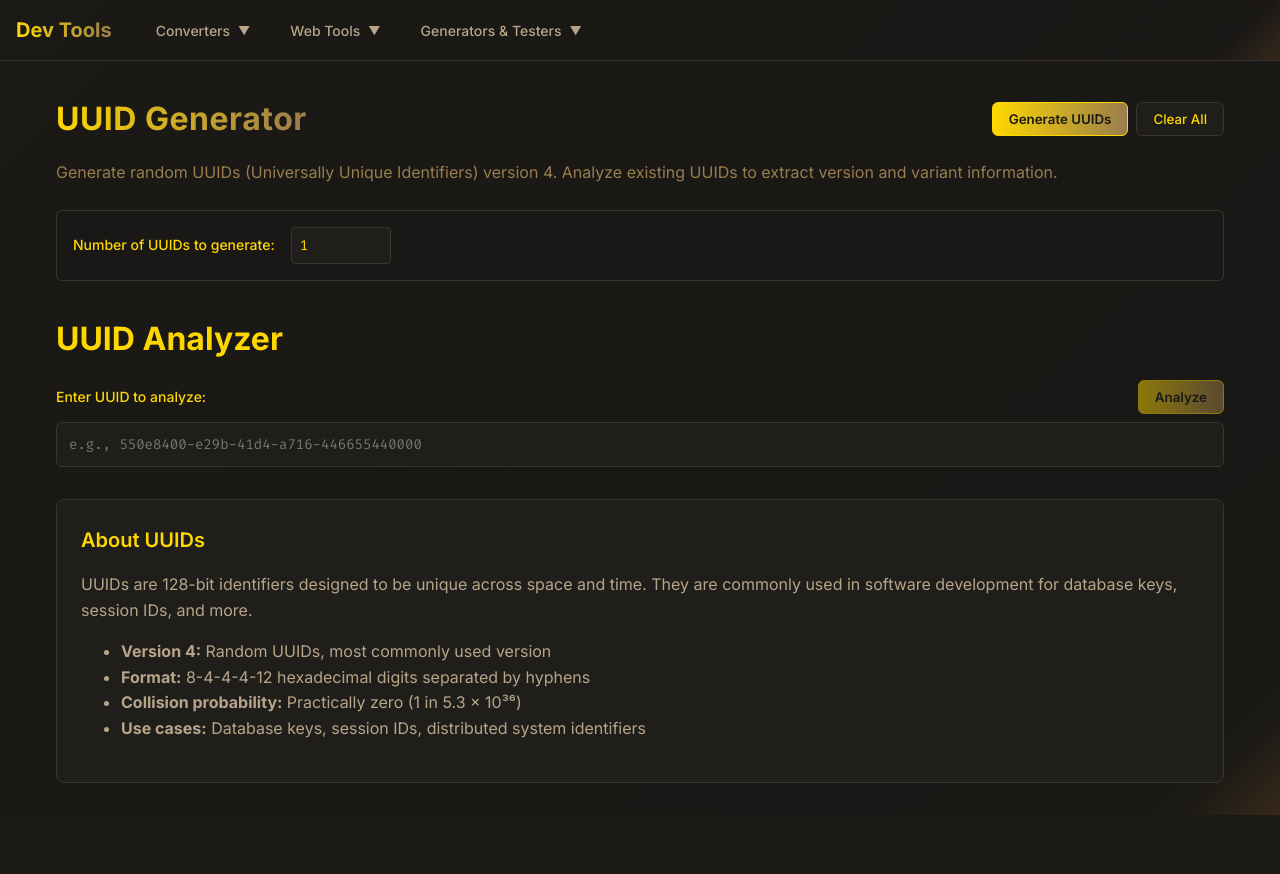
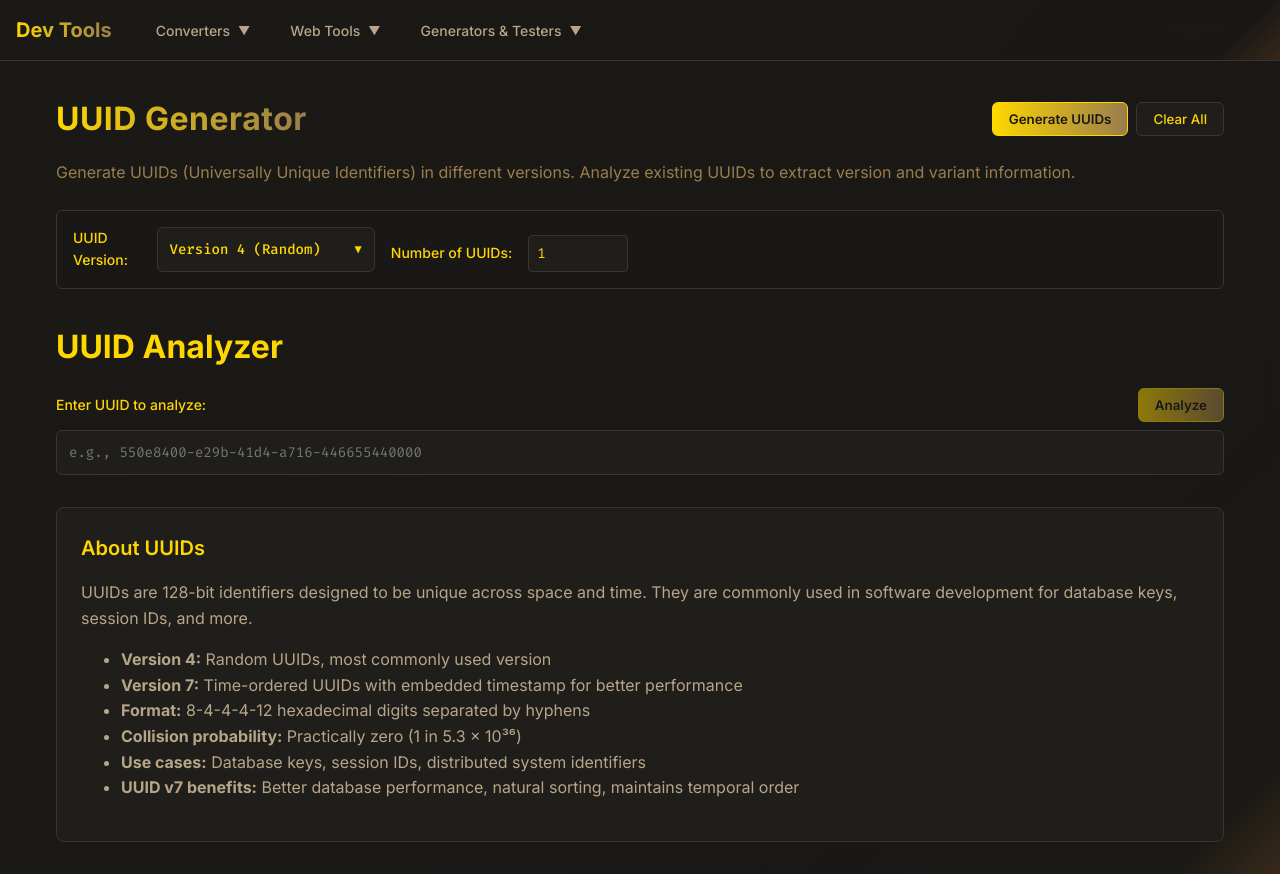
Before and after one commit to NichuSPN/dev-tools, a React (Vite) app: page /uuid in a window 1280 px wide. Before the commit the page ends 815 px from the top, so only its background shows below. Built offline with nearby package versions, Linux system fonts and the light colour scheme.

Commit message:
Fixing UI gaps

```diff
--- a/src/App.css
+++ b/src/App.css
@@ -238,6 +238,11 @@
 .jwt-mode-selector button {
   flex: 1;
   padding: 0.75rem 1rem;
+}
+
+.jwt-mode-selector button.inactive {
+  flex: 1;
+  padding: 0.75rem 1rem;
   background-color: transparent;
   border: none;
   color: var(--text-secondary);
@@ -248,15 +253,15 @@
   font-size: 0.875rem;
 }
 
-.jwt-mode-selector button:hover {
+.jwt-mode-selector button.inactive:hover {
   background-color: var(--bg-tertiary);
   color: var(--text-primary);
 }
 
-.jwt-mode-selector button.active {
+/* .jwt-mode-selector button.active {
   background-color: var(--accent);
   color: white;
-}
+} */
 
 .jwt-mode-content {
   margin-top: 2rem;
@@ -418,6 +423,98 @@
 .analysis-label {
   font-weight: 500;
   color: var(--text-primary);
+}
+
+/* Custom Dropdown styles */
+.custom-dropdown {
+  position: relative;
+  display: inline-block;
+  width: 100%;
+}
+
+.custom-dropdown-toggle {
+  width: 100%;
+  display: flex;
+  align-items: center;
+  justify-content: space-between;
+  padding: 0.75rem;
+  background-color: var(--bg-card);
+  border: 1px solid var(--border);
+  border-radius: 6px;
+  color: var(--text-primary);
+  font-family: var(--font-mono);
+  font-size: 0.875rem;
+  cursor: pointer;
+  transition: all 0.2s ease;
+}
+
+.custom-dropdown-toggle:hover {
+  border-color: var(--border-hover);
+  background-color: var(--bg-tertiary);
+}
+
+.custom-dropdown-toggle:focus {
+  outline: none;
+  border-color: var(--accent);
+}
+
+.custom-dropdown-value {
+  flex: 1;
+  text-align: left;
+}
+
+.custom-dropdown-arrow {
+  font-size: 0.75rem;
+  transition: transform 0.2s ease;
+  color: var(--accent);
+}
+
+.custom-dropdown-arrow.open {
+  transform: rotate(180deg);
+}
+
+.custom-dropdown-menu {
+  position: absolute;
+  top: 100%;
+  left: 0;
+  right: 0;
+  background-color: var(--bg-card);
+  border: 1px solid var(--border);
+  border-radius: 6px;
+  padding: 0.5rem 0;
+  box-shadow: 0 4px 12px rgba(0, 0, 0, 0.3);
+  z-index: 1000;
+  margin-top: 2px;
+}
+
+.custom-dropdown-option {
+  width: 100%;
+  display: block;
+  padding: 0.5rem 1rem;
+  background: none;
+  border: none;
+  color: var(--text-secondary);
+  text-align: left;
+  font-family: var(--font-mono);
+  font-size: 0.875rem;
+  cursor: pointer;
+  transition: all 0.2s ease;
+}
+
+.custom-dropdown-option:hover {
+  background-color: var(--bg-tertiary);
+  color: var(--text-primary);
+}
+
+.custom-dropdown-option.selected {
+  background-color: var(--bg-secondary);
+  color: var(--accent);
+  font-weight: 500;
+}
+
+.custom-dropdown-option.selected::before {
+  content: '✓ ';
+  color: var(--accent);
 }
 
 /* UUID Generator styles */
--- /dev/null
+++ b/src/components/CustomDropdown.jsx
@@ -0,0 +1,60 @@
+import { useState, useRef, useEffect } from 'react'
+
+function CustomDropdown({ options, value, onChange, placeholder = "Select an option", className = "" }) {
+  const [isOpen, setIsOpen] = useState(false)
+  const dropdownRef = useRef(null)
+
+  // Close dropdown when clicking outside
+  useEffect(() => {
+    function handleClickOutside(event) {
+      if (dropdownRef.current && !dropdownRef.current.contains(event.target)) {
+        setIsOpen(false)
+      }
+    }
+
+    document.addEventListener('mousedown', handleClickOutside)
+    return () => {
+      document.removeEventListener('mousedown', handleClickOutside)
+    }
+  }, [])
+
+  const handleSelect = (optionValue) => {
+    onChange(optionValue)
+    setIsOpen(false)
+  }
+
+  const selectedOption = options.find(option => option.value === value)
+
+  return (
+    <div className={`custom-dropdown ${className}`} ref={dropdownRef}>
+      <button
+        type="button"
+        className="custom-dropdown-toggle"
+        onClick={() => setIsOpen(!isOpen)}
+        aria-expanded={isOpen}
+      >
+        <span className="custom-dropdown-value">
+          {selectedOption ? selectedOption.label : placeholder}
+        </span>
+        <span className={`custom-dropdown-arrow ${isOpen ? 'open' : ''}`}>▼</span>
+      </button>
+
+      {isOpen && (
+        <div className="custom-dropdown-menu">
+          {options.map((option) => (
+            <button
+              key={option.value}
+              type="button"
+              className={`custom-dropdown-option ${value === option.value ? 'selected' : ''}`}
+              onClick={() => handleSelect(option.value)}
+            >
+              {option.label}
+            </button>
+          ))}
+        </div>
+      )}
+    </div>
+  )
+}
+
+export default CustomDropdown
--- a/src/pages/UuidGenerator.jsx
+++ b/src/pages/UuidGenerator.jsx
@@ -1,14 +1,17 @@
 import { useState, useCallback } from 'react'
 import {
   generateUUIDv4,
+  generateUUIDv7,
   generateMultipleUUIDs,
   parseUUID,
   getUUIDStats
 } from '../utils/uuidUtils'
+import CustomDropdown from '../components/CustomDropdown'
 
 function UuidGenerator() {
   const [generatedUUIDs, setGeneratedUUIDs] = useState([])
   const [count, setCount] = useState(1)
+  const [version, setVersion] = useState(4)
   const [analyzeInput, setAnalyzeInput] = useState('')
   const [analysis, setAnalysis] = useState(null)
   const [copySuccess, setCopySuccess] = useState('')
@@ -16,13 +19,13 @@ function UuidGenerator() {
 
   const generateUUIDs = useCallback(() => {
     try {
-      const uuids = generateMultipleUUIDs(count, 4) // Always generate version 4 (random) UUIDs
+      const uuids = generateMultipleUUIDs(count, version)
       setGeneratedUUIDs(uuids)
       setError('')
     } catch (error) {
       setError(error.message)
     }
-  }, [count])
+  }, [count, version])
 
 
   const analyzeUUID = useCallback(() => {
@@ -78,13 +81,25 @@ function UuidGenerator() {
       </div>
 
       <p className="muted">
-        Generate random UUIDs (Universally Unique Identifiers) version 4.
+        Generate UUIDs (Universally Unique Identifiers) in different versions.
         Analyze existing UUIDs to extract version and variant information.
       </p>
 
       <div className="uuid-controls">
         <div className="control-group">
-          <label htmlFor="count">Number of UUIDs to generate:</label>
+          <label htmlFor="version-select">UUID Version:</label>
+          <CustomDropdown
+            options={[
+              { value: 4, label: 'Version 4 (Random)' },
+              { value: 7, label: 'Version 7 (Time-ordered)' }
+            ]}
+            value={version}
+            onChange={setVersion}
+            placeholder="Select version"
+          />
+        </div>
+        <div className="control-group">
+          <label htmlFor="count">Number of UUIDs:</label>
           <input
             id="count"
             type="number"
@@ -192,6 +207,16 @@ function UuidGenerator() {
                 <div className="analysis-item">
                   <strong>Description:</strong> <span className="muted">{analysis.description}</span>
                 </div>
+                {analysis.generatedAt && (
+                  <div className="analysis-item">
+                    <strong>Generated At:</strong> <span className="muted">{analysis.generatedAt}</span>
+                  </div>
+                )}
+                {analysis.timestamp && (
+                  <div className="analysis-item">
+                    <strong>Timestamp:</strong> <code>{analysis.timestamp}</code>
+                  </div>
+                )}
                 {(analysis.isNil || analysis.isMax) && (
                   <div className="analysis-item">
                     <strong>Special:</strong>
@@ -215,9 +240,11 @@ function UuidGenerator() {
         </p>
         <ul style={{ textAlign: 'left', color: 'var(--text-secondary)' }}>
           <li><strong>Version 4:</strong> Random UUIDs, most commonly used version</li>
+          <li><strong>Version 7:</strong> Time-ordered UUIDs with embedded timestamp for better performance</li>
           <li><strong>Format:</strong> 8-4-4-4-12 hexadecimal digits separated by hyphens</li>
           <li><strong>Collision probability:</strong> Practically zero (1 in 5.3 x 10³⁶)</li>
           <li><strong>Use cases:</strong> Database keys, session IDs, distributed system identifiers</li>
+          <li><strong>UUID v7 benefits:</strong> Better database performance, natural sorting, maintains temporal order</li>
         </ul>
       </div>
     </div>
--- a/src/utils/uuidUtils.js
+++ b/src/utils/uuidUtils.js
@@ -15,6 +15,46 @@ export function generateUUIDv4() {
   })
 }
 
+// Generate UUID v7 (time-ordered)
+export function generateUUIDv7() {
+  // Get current timestamp in milliseconds
+  const timestamp = Date.now()
+
+  // Convert timestamp to hex (48 bits)
+  const timestampHex = timestamp.toString(16).padStart(12, '0')
+
+  // Generate random bytes for the rest
+  const randomBytes = new Uint8Array(10)
+  if (typeof crypto !== 'undefined' && crypto.getRandomValues) {
+    crypto.getRandomValues(randomBytes)
+  } else {
+    // Fallback for environments without crypto.getRandomValues
+    for (let i = 0; i < randomBytes.length; i++) {
+      randomBytes[i] = Math.floor(Math.random() * 256)
+    }
+  }
+
+  // Set version (7) and variant bits
+  randomBytes[0] = (randomBytes[0] & 0x0f) | 0x70 // Version 7
+  randomBytes[2] = (randomBytes[2] & 0x3f) | 0x80 // Variant 10
+
+  // Convert random bytes to hex
+  const randomHex = Array.from(randomBytes)
+    .map(b => b.toString(16).padStart(2, '0'))
+    .join('')
+
+  // Format as UUID: xxxxxxxx-xxxx-7xxx-xxxx-xxxxxxxxxxxx
+  const uuid = [
+    timestampHex.slice(0, 8),
+    timestampHex.slice(8, 12),
+    randomHex.slice(0, 4),
+    randomHex.slice(4, 8),
+    randomHex.slice(8, 20)
+  ].join('-')
+
+  return uuid
+}
+
 // Generate multiple UUIDs
 export function generateMultipleUUIDs(count, version = 4) {
   const uuids = []
@@ -22,6 +62,9 @@ export function generateMultipleUUIDs(count, version = 4) {
     switch (version) {
       case 4:
         uuids.push(generateUUIDv4())
+        break
+      case 7:
+        uuids.push(generateUUIDv7())
         break
       default:
         uuids.push(generateUUIDv4())
@@ -32,7 +75,7 @@ export function generateMultipleUUIDs(count, version = 4) {
 
 // Validate UUID format
 function validateUUID(uuid) {
-  const uuidRegex = /^[0-9a-f]{8}-[0-9a-f]{4}-[1-5][0-9a-f]{3}-[89ab][0-9a-f]{3}-[0-9a-f]{12}$/i
+  const uuidRegex = /^[0-9a-f]{8}-[0-9a-f]{4}-[1-7][0-9a-f]{3}-[89ab][0-9a-f]{3}-[0-9a-f]{12}$/i
   return uuidRegex.test(uuid)
 }
 
@@ -77,6 +120,19 @@ export function parseUUID(uuid) {
   } else if (version === 4) {
     info.type = 'Random'
     info.description = 'Generated using random or pseudo-random numbers'
+  } else if (version === 7) {
+    info.type = 'Time-ordered'
+    info.description = 'Generated using Unix timestamp with random data for sorting'
+
+    // Extract timestamp from UUID v7
+    try {
+      const timestampHex = parts[0] + parts[1]
+      const timestamp = parseInt(timestampHex, 16)
+      info.timestamp = timestamp
+      info.generatedAt = new Date(timestamp).toISOString()
+    } catch (e) {
+      // If timestamp extraction fails, continue without it
+    }
   } else {
     info.type = `Version ${version}`
     info.description = 'Less commonly used UUID version'
```
Also changed, not shown: src/index.css (+17 -2 lines), src/pages/Jwt.jsx (+14 -14 lines).
